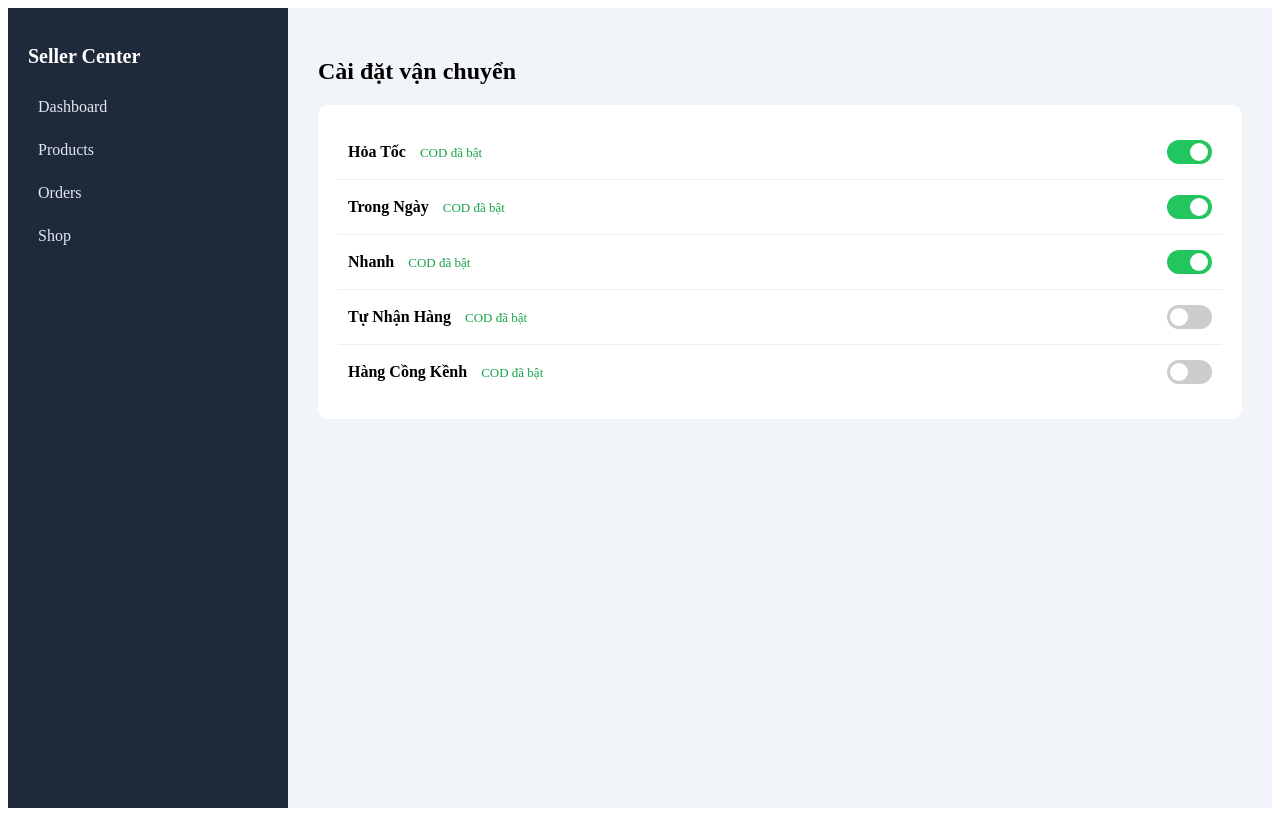
After one commit to an109-spec/shopee-mini-backend, a Flask app: page /seller/shipping_setup in a window 1280 px wide. The commit adds this page. Run offline with Flask 3, Linux system fonts and the light colour scheme; the visitor is signed in with stand-in values (Sample User, id 1); tables that the repository leaves empty hold one stand-in row (values such as "Sample post").

Commit message:
Mô tả thay đổi

```diff
--- a/app/modules/seller/routes.py
+++ b/app/modules/seller/routes.py
@@ -37,15 +37,22 @@ def seller_center():
 
     user = get_current_user()
 
+    # chưa login
     if not user:
-        return redirect("/auth/login")
+        return redirect(url_for("auth.login", next="/seller"))
 
     shop = Shop.query.filter_by(owner_id=user.id).first()
 
-    if shop:
-        return redirect("/seller/dashboard")
+    # bước 1: chưa có shop
+    if not shop:
+        return redirect(url_for("seller.register_shop"))
 
-    return redirect("/seller/register_shop")
+    # bước 2: chưa setup shipping
+    if not shop.shipping_configured:
+        return redirect(url_for("seller.shipping_setup"))
+
+    # hoàn tất
+    return redirect(url_for("seller.dashboard"))
 
 
 # =========================
@@ -57,7 +64,12 @@ def register_shop():
     user = get_current_user()
 
     if not user:
-        return redirect(url_for("auth.login", role="seller"))
+        return redirect(url_for("auth.login"))
+
+    shop = Shop.query.filter_by(owner_id=user.id).first()
+
+    if shop:
+        return redirect(url_for("seller.dashboard"))
 
     if request.method == "GET":
         return render_template("seller/shop/register_shop.html")
@@ -66,7 +78,32 @@ def register_shop():
 
     SellerService.register_shop(user, name)
 
-    return redirect("/seller/dashboard")
+    return redirect(url_for("seller.shipping_setup"))
+
+
+# =========================
+# SHIPPING SETUP
+# =========================
+@seller_bp.route("/shipping_setup", methods=["GET", "POST"])
+def shipping_setup():
+
+    user = get_current_user()
+
+    if not user:
+        return redirect(url_for("auth.login"))
+
+    shop = Shop.query.filter_by(owner_id=user.id).first()
+
+    if not shop:
+        return redirect(url_for("seller.register_shop"))
+
+    if request.method == "GET":
+        return render_template("seller/shop/shipping_setup.html", shop=shop)
+
+    SellerService.setup_shipping(shop, request.form)
+
+    return redirect(url_for("seller.dashboard"))
+
 
 
 # =========================
@@ -162,3 +199,17 @@ def revenue_api():
     }
 
     return jsonify(data)
+@seller_bp.route("/become")
+def become_seller():
+
+    user = get_current_user()
+
+    if not user:
+        return redirect(url_for("auth.login"))
+
+    shop = Shop.query.filter_by(owner_id=user.id).first()
+
+    if shop:
+        return redirect(url_for("seller.dashboard"))
+
+    return redirect(url_for("seller.register_shop"))
--- a/app/static/css/seller.css
+++ b/app/static/css/seller.css
@@ -114,3 +114,77 @@ BUTTON
 .btn-seller-danger {
     background: #dc2626;
 }
+/* ===============================
+SHIPPING SETUP
+=============================== */
+
+.shipping-box{
+    background:white;
+    padding:20px;
+    border-radius:10px;
+}
+
+.shipping-item{
+    display:flex;
+    justify-content:space-between;
+    align-items:center;
+    padding:15px 10px;
+    border-bottom:1px solid #eee;
+}
+
+.shipping-item:last-child{
+    border-bottom:none;
+}
+
+.shipping-cod{
+    color:#16a34a;
+    font-size:13px;
+    margin-left:10px;
+}
+
+/* Toggle Switch */
+
+.switch{
+    position:relative;
+    display:inline-block;
+    width:45px;
+    height:24px;
+}
+
+.switch input{
+    opacity:0;
+    width:0;
+    height:0;
+}
+
+.slider{
+    position:absolute;
+    cursor:pointer;
+    top:0;
+    left:0;
+    right:0;
+    bottom:0;
+    background:#ccc;
+    transition:.3s;
+    border-radius:30px;
+}
+
+.slider:before{
+    position:absolute;
+    content:"";
+    height:18px;
+    width:18px;
+    left:3px;
+    bottom:3px;
+    background:white;
+    transition:.3s;
+    border-radius:50%;
+}
+
+input:checked + .slider{
+    background:#22c55e;
+}
+
+input:checked + .slider:before{
+    transform:translateX(20px);
+}
--- /dev/null
+++ b/app/templates/seller/shop/shipping_setup.html
@@ -0,0 +1,75 @@
+{% extends "seller/layout_seller.html" %}
+
+{% block content %}
+
+<h2>Cài đặt vận chuyển</h2>
+
+<div class="shipping-box">
+
+    <div class="shipping-item">
+        <div>
+            <strong>Hỏa Tốc</strong>
+            <span class="shipping-cod">COD đã bật</span>
+        </div>
+
+        <label class="switch">
+            <input type="checkbox" checked>
+            <span class="slider"></span>
+        </label>
+    </div>
+
+
+    <div class="shipping-item">
+        <div>
+            <strong>Trong Ngày</strong>
+            <span class="shipping-cod">COD đã bật</span>
+        </div>
+
+        <label class="switch">
+            <input type="checkbox" checked>
+            <span class="slider"></span>
+        </label>
+    </div>
+
+
+    <div class="shipping-item">
+        <div>
+            <strong>Nhanh</strong>
+            <span class="shipping-cod">COD đã bật</span>
+        </div>
+
+        <label class="switch">
+            <input type="checkbox" checked>
+            <span class="slider"></span>
+        </label>
+    </div>
+
+
+    <div class="shipping-item">
+        <div>
+            <strong>Tự Nhận Hàng</strong>
+            <span class="shipping-cod">COD đã bật</span>
+        </div>
+
+        <label class="switch">
+            <input type="checkbox">
+            <span class="slider"></span>
+        </label>
+    </div>
+
+
+    <div class="shipping-item">
+        <div>
+            <strong>Hàng Cồng Kềnh</strong>
+            <span class="shipping-cod">COD đã bật</span>
+        </div>
+
+        <label class="switch">
+            <input type="checkbox">
+            <span class="slider"></span>
+        </label>
+    </div>
+
+</div>
+
+{% endblock %}
```
Also changed, not shown: app/common/security/permission.py (+26 -4 lines), app/models/shop.py (+15 -1 lines), app/modules/auth/routes.py (+14 -4 lines), app/modules/seller/service.py (+23 -1 lines), app/templates/layouts/base.html (+20 -3 lines), migrations/versions/0d38f3b6dace_update_tables.py (added, +177 -0 lines), migrations/versions/fd941695ea87_fix_timezone.py (added, +42 -0 lines).
